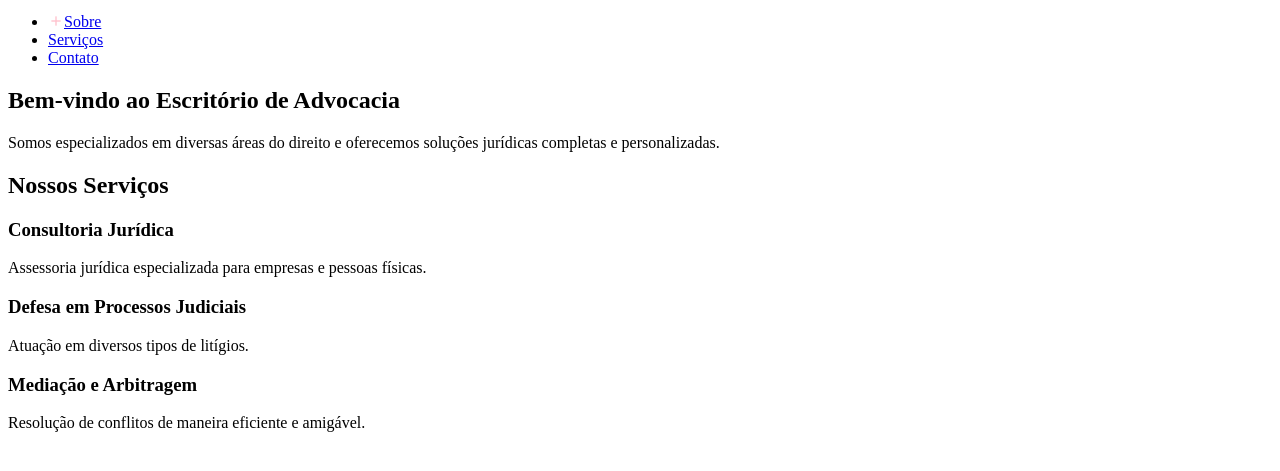
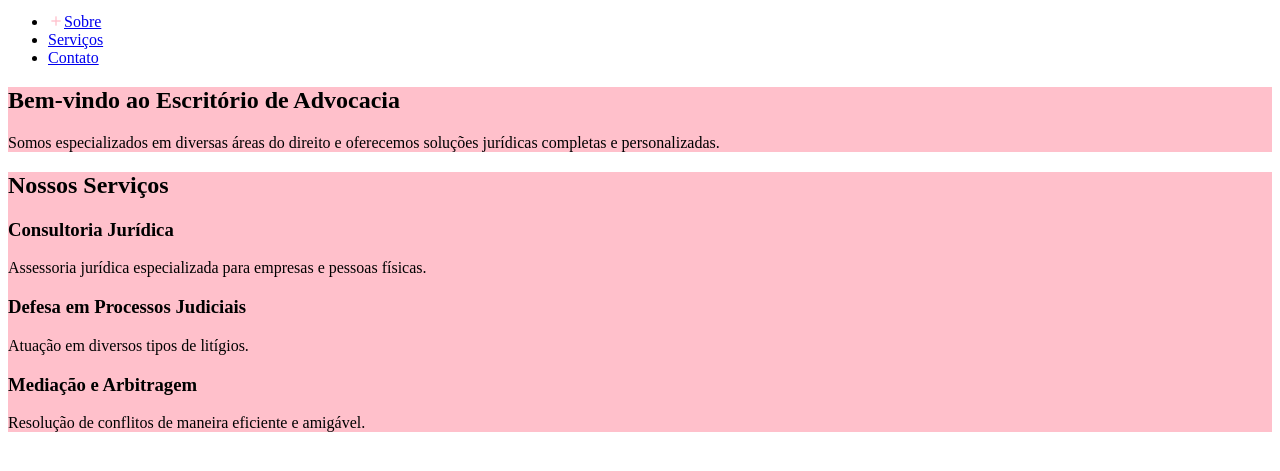
Before and after one commit to Kakaleal/RANGEL-E-LEAL-ADVOGADOS, a website: page index.html in a window 1280 px wide. Shown: the part 29-500 px from the top of the page. Drawn offline with Linux system fonts and the light colour scheme.

Commit message:
subindo css

```diff
--- a/assets/css/style.css
+++ b/assets/css/style.css
@@ -1,3 +1,6 @@
 #color-mdi {
     color: pink
 }
+.container {
+    background-color: pink;
+}
```
